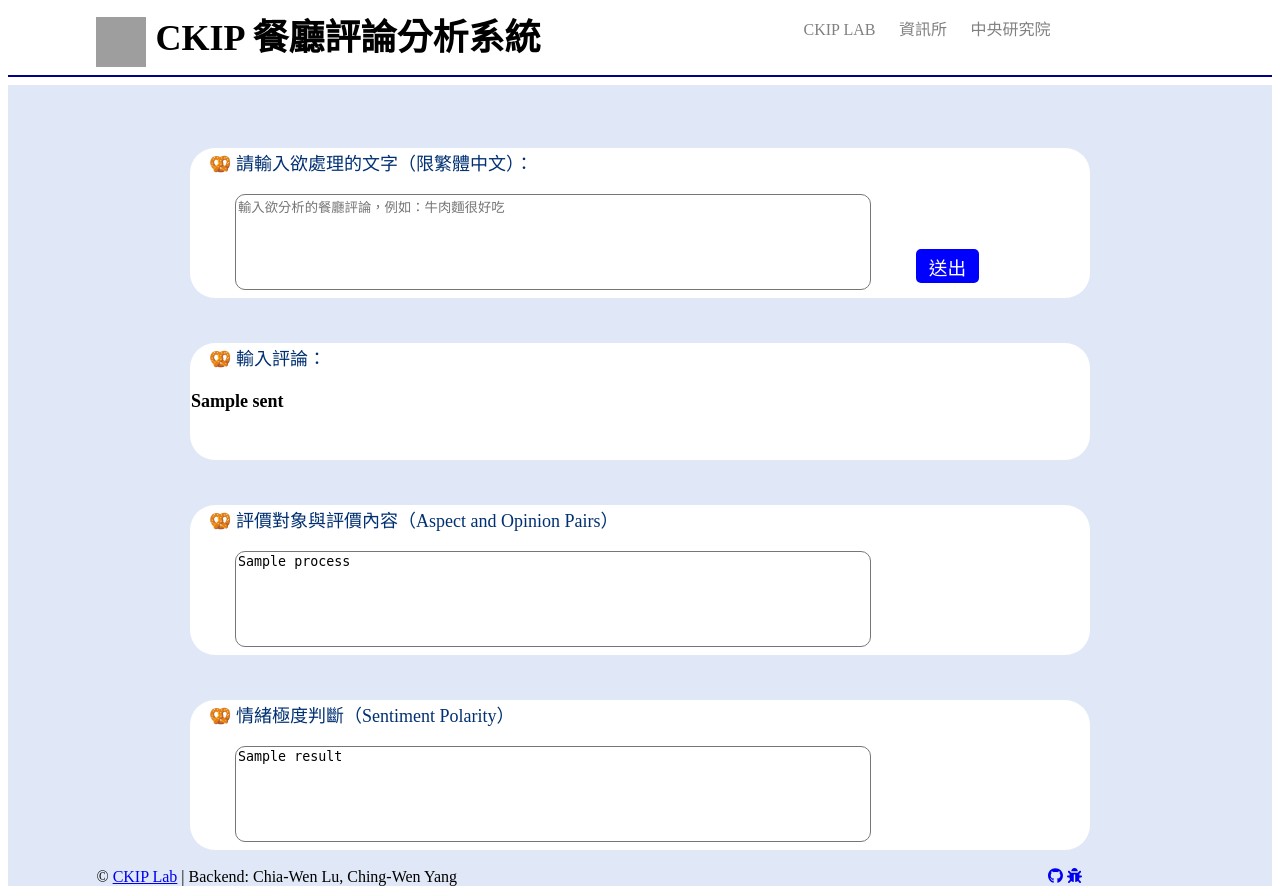
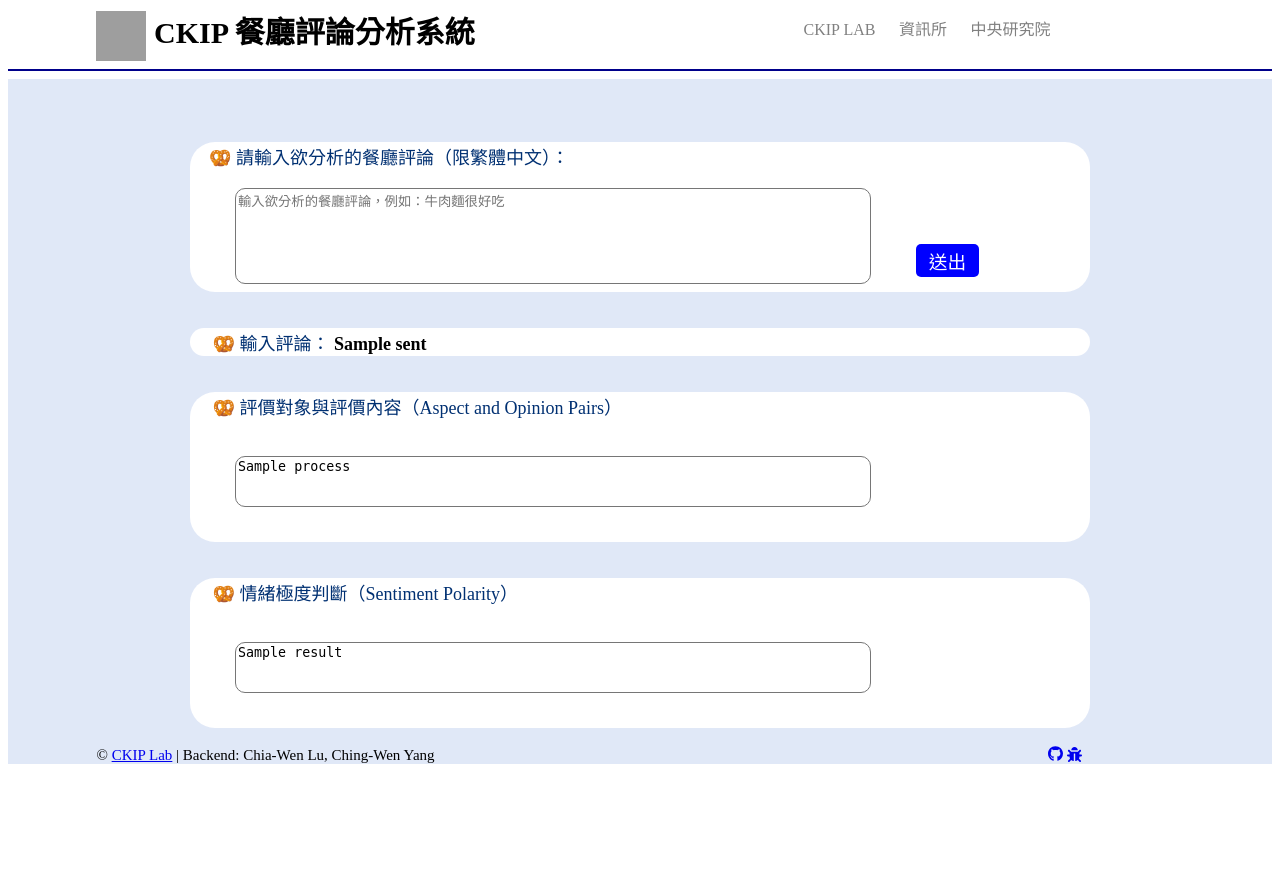
Before and after one commit to Nana2929/ckip_absa, a Flask app: template frontend/templates/index.html in a window 1280 px wide. After the commit the page ends 764 px from the top, so only its background shows below. Run offline with Flask 2, Linux system fonts and the light colour scheme; the template is opened without the code that fills it: most values are stand-ins (such as "Sample title", 1, 10 or a date in 2020); grey boxes are pictures that could not be loaded.

Commit message:
frontend done

```diff
--- a/frontend/demo.py
+++ b/frontend/demo.py
@@ -118,4 +118,4 @@ def move_forward():
 url_pre = ""
 if __name__ == '__main__':
     app.debug = True
-    app.run(port=7777, host='0.0.0.0')
+    app.run(port=7780, host='0.0.0.0')
--- a/frontend/static/css/styles.css
+++ b/frontend/static/css/styles.css
@@ -17,7 +17,7 @@ img.logo{
 #link_demo{
     text-decoration:none;
     color: black;
-    font-size:larger;
+    font-size:30px;
     font-weight:bold;
     font-family: "LiGothic", "FangSong", 'Times New Roman', serif;
 }
@@ -35,11 +35,34 @@ div.showblock{
     margin-bottom: 10%;
     border-radius: 25px;
     margin: 0 auto;
+}
 
+/* div.showoutput{
+    text-align: left;
+    background-color:white;
+    position:relative;
+    width: 900px;
+    height: 300px;
+    margin-top: 10%;
+    margin-bottom: 10%;
+    border-radius: 25px;
+    margin: 0 auto;
+    flex-direction: column;
+} */
+
+div.showoutput{
+    text-align: left;
+    background-color:white;
+    position:relative;
+    width: 900px;
+    height: 300px;
+    border-radius: 25px;
+    margin: 0 auto;
+    display: flex;
+    flex-direction: column;
 }
 
 div.showtext{
-    block-size: fit-content;
     text-align: left;
     background-color:white;
     position: relative;
@@ -53,7 +76,17 @@ p{
     font-family: "LiGothic", "FangSong", 'Times New Roman', serif;
     font-size:18px;
     padding:1px;
+    text-align:justify;
+}
 
+p.output{
+    color:#003072;
+    margin: 2em 0.2em;
+    /* style="margin: 2em 0.2em;" */
+    font-family: "LiGothic", "FangSong", 'Times New Roman', serif;
+    font-size:18px;
+    padding:1px;
+    text-align:justify;
 }
 
 
@@ -66,11 +99,16 @@ textarea.textin{
     resize: none;
 }
 
-/* div.result_display{
-    margin-bottom: 1%;
+textarea.textout{
+    block-size: fit-content;
+    float: left;
+    width: 70%;
+    height: 30%;
     margin-left: 5%;
-    margin-right: 5%;
-} */
+    border-radius:10px;
+    resize: none;
+}
+
 
 textarea{
     background:transparent;
@@ -137,4 +175,5 @@ div.row2 a{
 div.f_ckip{
     display: inline;
     margin-left: 7%;
+    font-size: 15px;
 }
--- a/frontend/templates/index.html
+++ b/frontend/templates/index.html
@@ -39,7 +39,7 @@
     <div class="page_body">
         <br>
         <div class="showblock" >
-            <p>&emsp;🥨 請輸入欲處理的文字（限繁體中文）：</p>
+            <p>&emsp;🥨 請輸入欲分析的餐廳評論（限繁體中文）：</p>
             <form action="{{url_pre}}/forward/" method="post" id="take-input">
                 <!-- <input type="text" id="take-input" placeholder="牛肉麵很好吃"> -->
         </form>
@@ -47,26 +47,24 @@
         <button type="submit" id="submit_btn" form="take-input" onclick="clear()">送出</button>
         </div>
         <!-- sentence -->
-        <div class="showtext" >
-            <p>&emsp;🥨 輸入評論：<br><br>
+        <div class="showtext">
+            <p class="output">&emsp;🥨 輸入評論：
                 <span style="color:black;font-weight:bold">{{sent}}</span>
-            <p>
+            </p>
+            </div>
+        <!-- 評價pairs -->
+        <div class="showblock" >
+            <p class="output">&emsp;🥨 評價對象與評價內容（Aspect and Opinion Pairs）</p>
+            <!-- <div class="showtext" ><p>{{process}}</p></div> -->
+            <textarea class="textout">{{process}}</textarea></div>
+        <div class="showblock" >
+            <p class="output">&emsp;🥨 情緒極度判斷（Sentiment Polarity）</p>
+            <!-- <div class="showtext" ><p>{{result}}</p></div> -->
+            <textarea class="textout">{{result}}</textarea>
         </div>
 
-
-        <!-- 評價pairs -->
-        <div class="showblock" >
-            <p>&emsp;🥨 評價對象與評價內容（Aspect and Opinion Pairs）</p>
-            <!-- <div class="showtext" ><p>{{process}}</p></div> -->
-        <textarea class="textin">{{process}}</textarea>
-
-        </div>
         <!-- 情緒極度判斷 -->
-        <div class="showblock" >
-            <p>&emsp;🥨 情緒極度判斷（Sentiment Polarity）</p>
-            <!-- <div class="showtext" ><p>{{result}}</p></div> -->
-            <textarea class="textin">{{result}}</textarea>
-        </div>
+        <!-- <div class="showblock" ></div> -->
         <div class="foot_bar" >
             <br>
             <div class="f_ckip">
```
